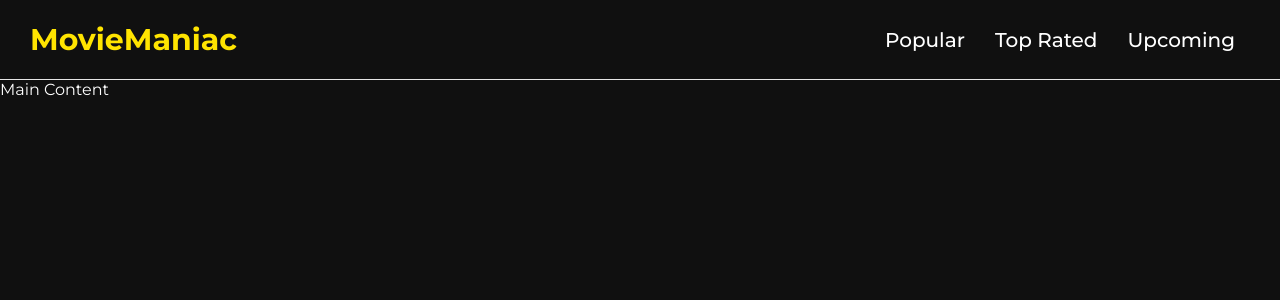
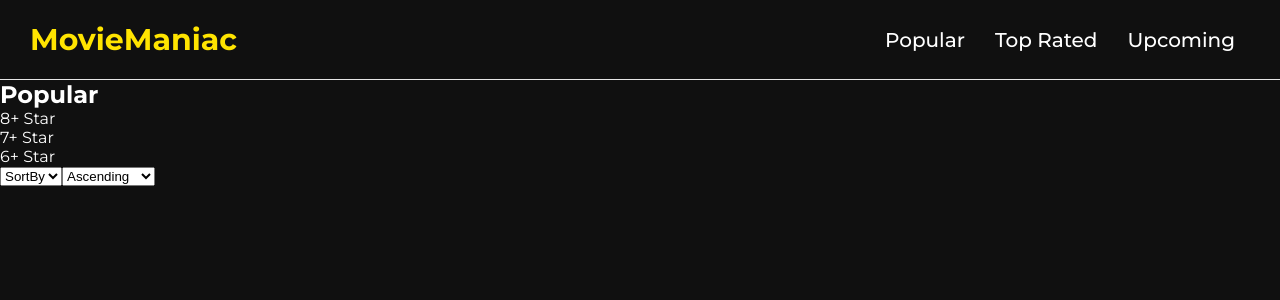
Before and after one commit to fridahenriksen1/moviemaniac, a React (Vite) app: page / in a window 1280 px wide. Shown: the top 300 px of the page. Built offline with nearby package versions, Linux system fonts and the light colour scheme.

Commit message:
MoviList component to app.jsx

```diff
--- a/src/App.jsx
+++ b/src/App.jsx
@@ -1,12 +1,13 @@
 import React from "react";
 import "./App.css";
 import Navbar from "./components/Navbar/Navbar";
+import MovieList from "./components/MovieList/MovieList";
 
 const App = () => {
   return (
     <div className="app">
       <Navbar />
-      <main>Main Content</main>
+      <MovieList />
     </div>
   );
 };
--- a/src/components/MovieList/MovieList.jsx
+++ b/src/components/MovieList/MovieList.jsx
@@ -8,10 +8,19 @@ const MovieList = () => {
         <h2 className="movie_list_heading">Popular</h2>
         <div className="movie_list_fs">
           <ul className="movie_filter">
-            <li className="movie_filter_item"></li>
-            <li className="movie_filter_item"></li>
-            <li className="movie_filter_item"></li>
+            <li className="movie_filter_item">8+ Star</li>
+            <li className="movie_filter_item">7+ Star</li>
+            <li className="movie_filter_item">6+ Star</li>
           </ul>
+          <select name="" id="" className="movie_sorting">
+            <option value="">SortBy</option>
+            <option value="">Date</option>
+            <option value="">Rating</option>
+          </select>
+          <select name="" id="" className="movie_sorting">
+            <option value="">Ascending</option>
+            <option value="">Descending</option>
+          </select>
         </div>
       </header>
     </section>
```
